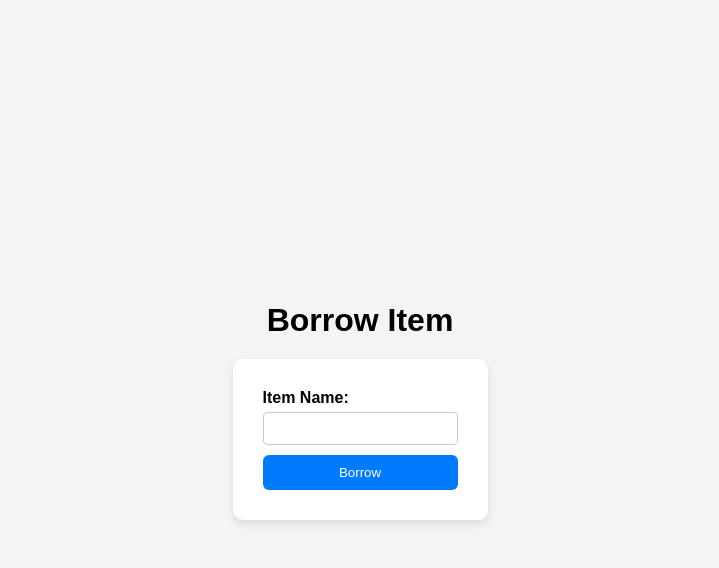
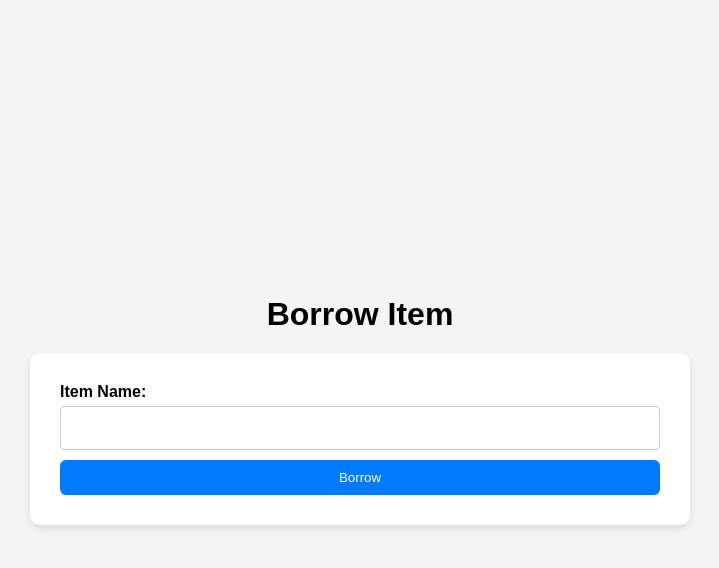
Before and after one commit to Daksh-99/TL-smart-inventory, a Django app: page /borrow_item/ in a window 1280 px wide. Shown: the top 568 px of the page, without its empty margins (280-999 px from the left). Run offline with Django 4.2, Linux system fonts and the light colour scheme.

Commit message:
final css

```diff
--- a/TL/app/templates/borrow_item.html
+++ b/TL/app/templates/borrow_item.html
@@ -19,7 +19,8 @@
         padding: 30px;
         border-radius: 10px;
         box-shadow: 0px 4px 8px rgba(0, 0, 0, 0.1);
-            max-width: 400px; /* Limit form width for a clean look */
+        max-width: 600px; /* Increased form width */
+        width: 100%; /* Added to make form full width */
       }
 
       h1 {
@@ -34,12 +35,13 @@
       }
 
       input[type="text"] {
-            width: 100%;
-            padding: 8px;
+        width: 100%; /* Make input field full width */
+        padding: 12px; /* Increase padding for a bigger text box */
         margin-bottom: 10px;
         border: 1px solid #ccc;
         border-radius: 4px;
         box-sizing: border-box;
+        font-size: 1em; /* Adjust font size */
       }
 
       input[type="submit"] {
--- a/TL/app/templates/rfid_input.html
+++ b/TL/app/templates/rfid_input.html
@@ -63,6 +63,7 @@
           border-radius: 5px;
           outline: none;
           box-shadow: 0px 0px 5px rgba(0, 0, 0, 0.1);
+          margin-bottom: 1.5vh;
         }
 
         input::placeholder {
```
Also changed, not shown: TL/db.sqlite3. Lines whose indentation alone changed are shown as unchanged.
